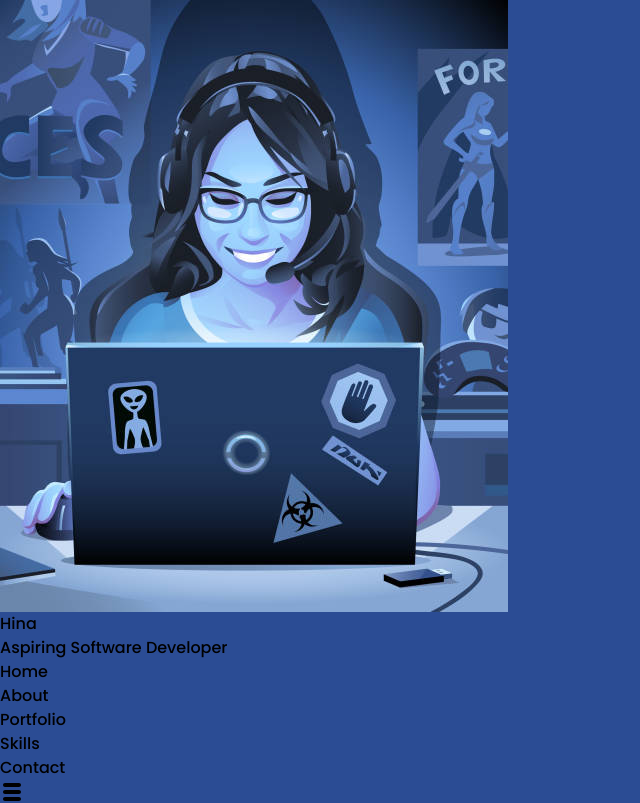
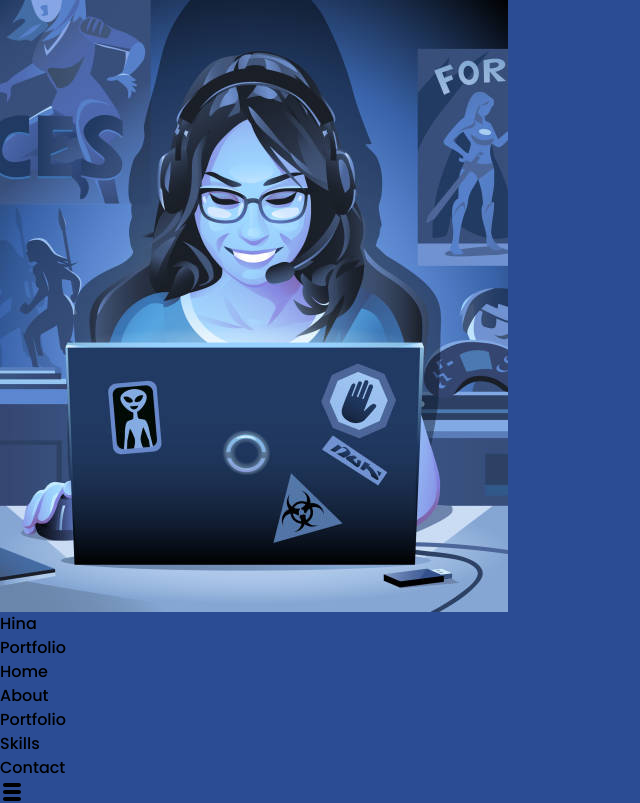
Before and after one commit to Hina7253/portfolio-dev, a React (Vite) app: page / in a window 1280 px wide. Shown: the top 803 px of the page, without its empty margins (0-640 px from the left). Built offline with nearby package versions, Linux system fonts and the light colour scheme.

Commit message:
Updated Navbar component

```diff
--- a/src/components/Navbar.jsx
+++ b/src/components/Navbar.jsx
@@ -35,7 +35,7 @@ function Navbar() {
             <img src={pic} className='h-12 w-12 rounded-full' alt="" />
             <h1 className='font-semibold text-xl cursor-pointer text-white'>
                 Hin<span className='text-blue-500 text-2xl'>a</span>
-            <p className='text-sm text-grey-500'> Aspiring Software Developer</p>
+            <p className='text-sm text-grey-500'> Portfolio</p>
             </h1>
         </div>
         {/* Menu icon for desktop view */}
@@ -68,7 +68,7 @@ function Navbar() {
        {
   menu && (
     <div>
-      <ul className='md:hidden flex flex-col h-screen items-center justify-center space-y-3 text-xl'>
+      <ul className=' bg-black z-50 md:hidden flex flex-col h-screen items-center justify-center space-y-3 text-xl'>
         {
           navItems.map(({id, text}) => (
             <li className='hover:scale-105 duration-200 font-semibold cursor-pointer' key={id}>
```
